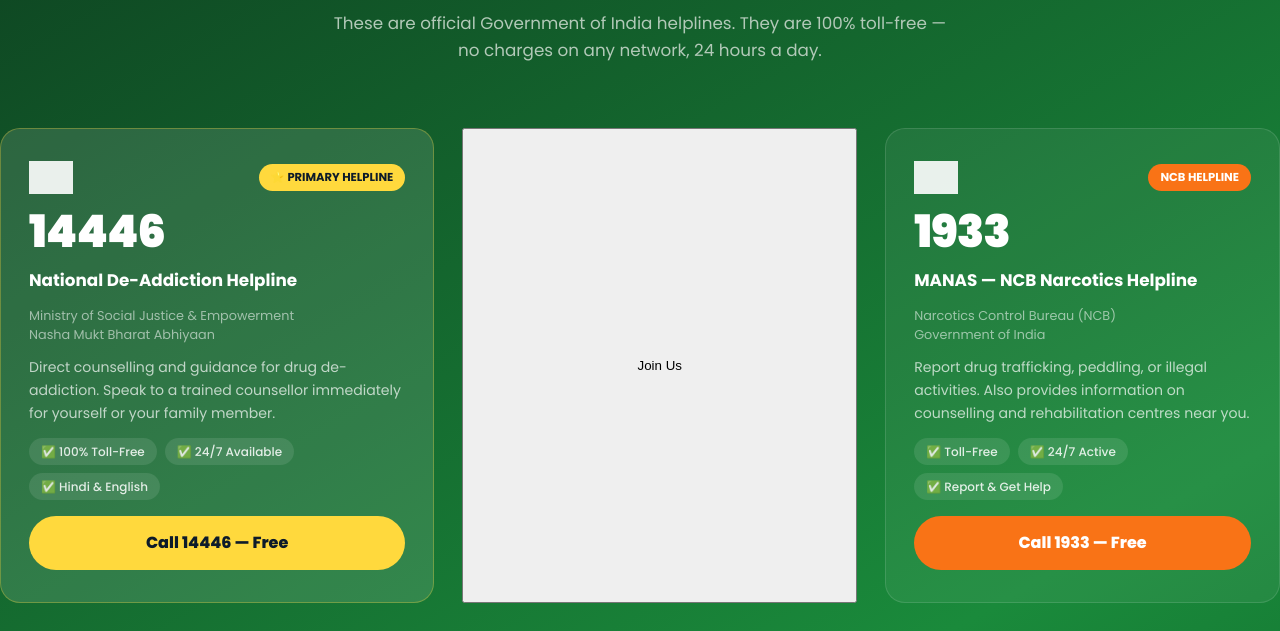
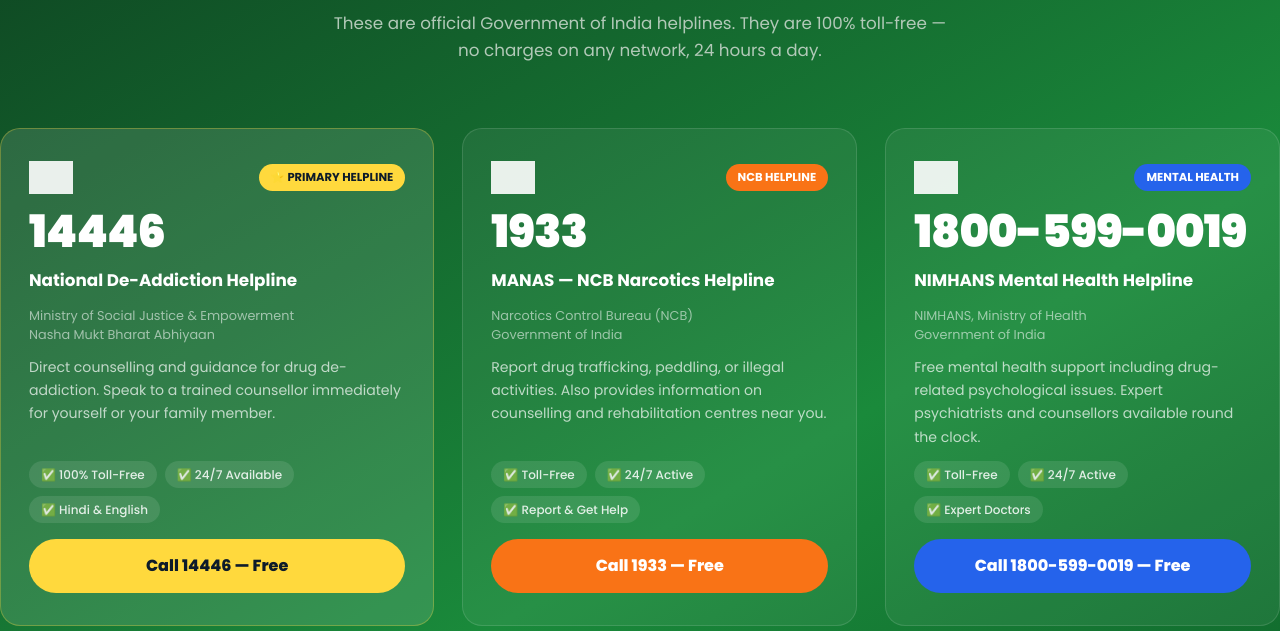
Before and after one commit to bachpanekbarfirsengo-dotcom/Bachpan-Ek-Bar-Firse-, a plain HTML site: page index.html in a window 1280 px wide. Shown: the part 1020-1651 px from the top of the page. Drawn offline with Linux system fonts and the light colour scheme; grey boxes are pictures that could not be loaded.

Commit message:
Update index.html

```diff
--- a/index.html
+++ b/index.html
@@ -114,7 +114,7 @@
           </div>
           <a href="tel:14446" class="gov-call-btn">Call 14446 — Free</a>
         </div>
-        <button>Join Us</button>
+
         <div class="gov-card">
           <div class="gov-card-top">
             <img src="https://upload.wikimedia.org/wikipedia/commons/thumb/5/55/Emblem_of_India.svg/120px-Emblem_of_India.svg.png" alt="Government of India Emblem" class="gov-emblem" />
```
